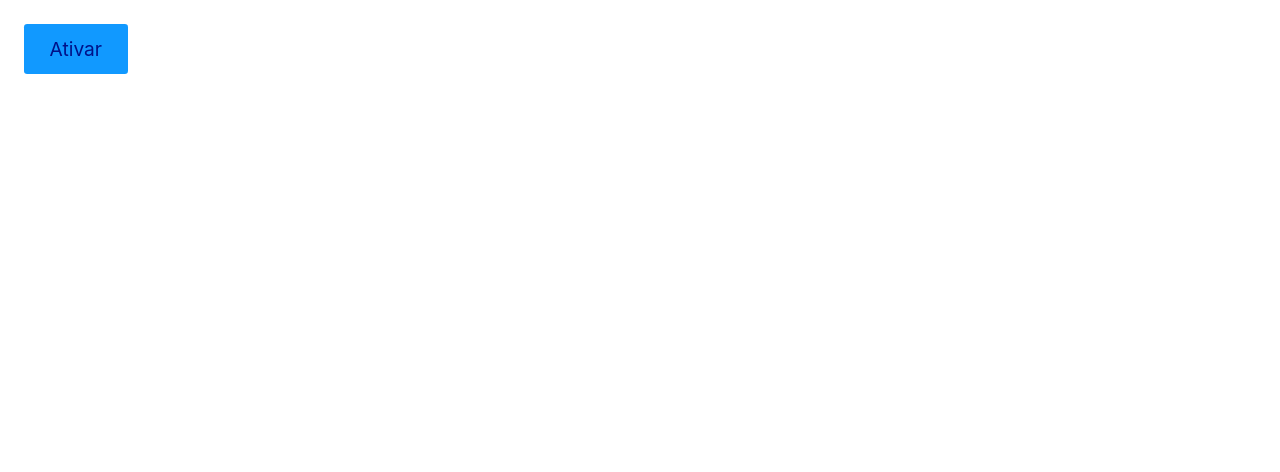
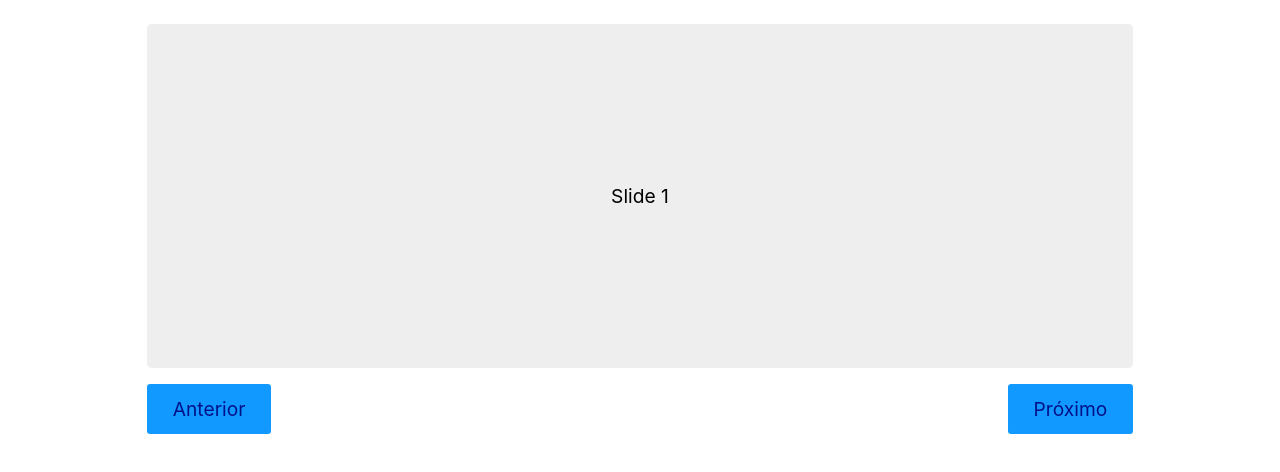
Before and after one commit to Kelvin-Jesus/react-completo, a React (Create React App) app: page / in a window 1280 px wide. Shown: the top 472 px of the page. Built offline with nearby package versions, Linux system fonts and the light colour scheme.

Commit message:
new-class: 0505-animacoes-2(slide com react)

```diff
--- a/src/04-css/0505-animacoes/App.js
+++ b/src/04-css/0505-animacoes/App.js
@@ -1,15 +1,32 @@
 import React from 'react';
 import Produto from './components/Produto';
+import Slide from './components/Slide';
 import './components/app.css';
 
 const App = () => {
 
-    const [ active, setActive ] = React.useState();
+    const slides = [
+        {
+            id: 'slide1',
+            text: 'Slide 1'
+        },
+        {
+            id: 'slide2',
+            text: 'Slide 2'
+        },
+        {
+            id: 'slide3',
+            text: 'Slide 3'
+        }
+    ];
+
+    // const [ active, setActive ] = React.useState();
 
     return (
         <div>
-            <button onClick={() => setActive(!active)}>Ativar</button>
-            {active && <Produto />}
+            {/* <button onClick={() => setActive(!active)}>Ativar</button>
+            {active && <Produto />} */}
+            <Slide slides={slides} />
         </div>
     );
 }
--- /dev/null
+++ b/src/04-css/0505-animacoes/components/Slide.js
@@ -0,0 +1,50 @@
+import React from 'react';
+import styles from './Slide.module.css';
+
+const Slide = ({ slides }) => {
+
+    const [ currentActive, setCurrentActive ] = React.useState(0);
+    const [ currentPosition, setCurrentPosition ] = React.useState(0);
+    const contentRef = React.useRef();
+
+    React.useEffect(() => {
+        const { width } = contentRef.current.getBoundingClientRect()
+        setCurrentPosition(-(width * currentActive));
+        console.log(currentActive)
+    }, [currentActive]);
+
+    const slidePrev = () => {
+        if ( currentActive <= 0 ) {
+            setCurrentActive(slides.length - 1)
+            return;
+        }
+        setCurrentActive(currentActive - 1)
+    }
+
+    const slideNext = () => {
+        if ( currentActive >= slides.length - 1 ) {
+            setCurrentActive(0)
+            return;
+        }
+        setCurrentActive(currentActive + 1)
+    }
+
+    return (
+        <section className={styles.container}>
+            <div
+                ref={contentRef}
+                className={styles.content}
+                style={{ transform: `translate3d(${currentPosition}px, 0, 0)` }}
+            >
+                { slides.map(slide => <div className={styles.item} key={slide.key}>{slide.text}</div>) }
+            </div>
+            <nav className={styles.nav}>
+                <button onClick={slidePrev}>Anterior</button>
+                <button onClick={slideNext}>Próximo</button>
+            </nav>
+        </section>
+    );
+
+}
+
+export default Slide;
--- /dev/null
+++ b/src/04-css/0505-animacoes/components/Slide.module.css
@@ -0,0 +1,26 @@
+.container {
+    overflow: hidden;
+}
+
+.content {
+    display: flex;
+    will-change: transform;
+    transition: transform .3s ease;
+}
+
+.nav {
+    display: flex;
+    justify-content: space-between;
+    margin: 1rem auto;
+    width: 80%;
+}
+
+.item {
+    flex-shrink: 0;
+    width: 80%;
+    margin: 0 10%;
+    padding: 10rem 0;
+    background: #eee;
+    border-radius: .3rem;
+    text-align: center;
+}
```
